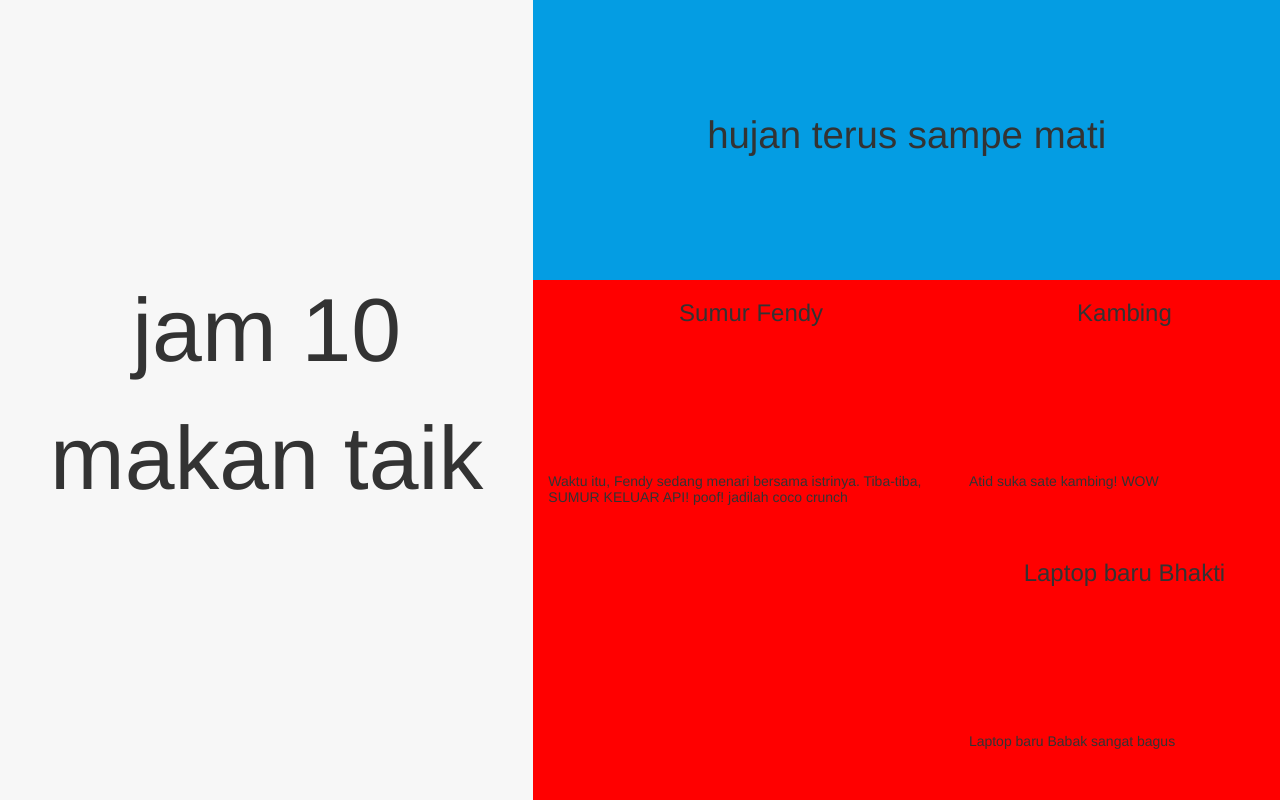
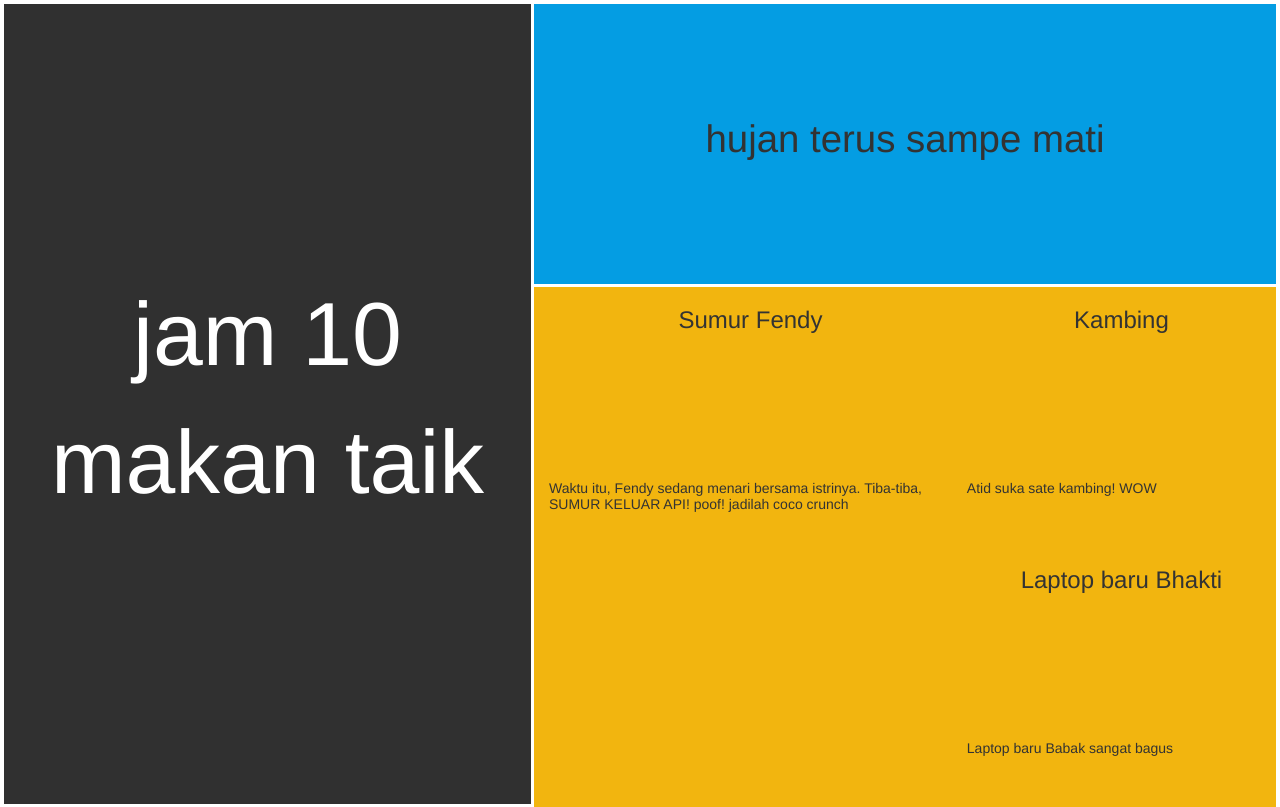
Before and after one commit to jenadlie/castboard, a plain HTML site: page index.html in a window 1280 px wide. Drawn offline with nearby package versions, Linux system fonts and the light colour scheme.

Commit message:
changed color and margin

```diff
--- a/castboard.css
+++ b/castboard.css
@@ -4,6 +4,7 @@ html {
 
 body {
     height: 100%;
+    margin: 4px;
 }
 
 .container {
@@ -20,26 +21,21 @@ body {
 
 .todo {
     height: 100%;
-    border-bottom:1 px solid #0A0A0A;
-    border-top:1 px solid #0A0A0A;
-    border-left:1 px solid #0A0A0A;
-    border-right: 1 px solid #0A0A0A;
-    background-color: #f7f7f7;
+    background-color: #303030;
+    margin-right: 3px;
 
     display: flex;
     align-items: center;
     justify-content: center;
     text-align: center;
     font-size: 7vw;
+    color: white;
 }
 
 .weather {
     height: 35%;
-    border-bottom:3 px solid #0A0A0A;
-    border-top:3 px solid #0A0A0A;
-    border-left:3 px solid #0A0A0A;
-    border-right: 3 px solid #0A0A0A;
     background-color: #049de3;
+    margin-bottom: 3px;
 
     display: flex;
     align-items: center;
@@ -49,12 +45,7 @@ body {
 
 .news {
     height: 65%;
-    border-bottom:3 px solid #0A0A0A;
-    border-top:3 px solid #0A0A0A;
-    border-left:3 px solid #0A0A0A;
-    border-right: 3 px solid #0A0A0A;
-    background-color: #FF0000;
-
+    background-color: #F2B50F;
     display: flex;
     align-items: center;
     justify-content: center;
@@ -66,7 +57,5 @@ body {
 }
 
 .newsCol {
-    border-style: solid;
-    border-width: 2px;
-    border-color: black;
+    background-color: #F4BE2A;
 }
--- a/index.html
+++ b/index.html
@@ -14,9 +14,11 @@
     </head>
     <body>
     		<div class="fullHeight col-lg-5">
-	    		<div class="todo row">
-			        <p> jam 10 makan taik </p>
-			       </div>
+	    		<div class="fullHeight row">
+	    			<div class="todo">
+	    				<p> jam 10 makan taik </p>
+	    			</div>
+			    </div>
             </div>
 
             <div class="fullHeight col-lg-7">
@@ -54,16 +56,8 @@
             				</div>
 	            		</div>
             		</div>
-
-
-
-
 				</div>
-
 			</div>
-
     	</div>
-
-
     </body>
 </html>
```
